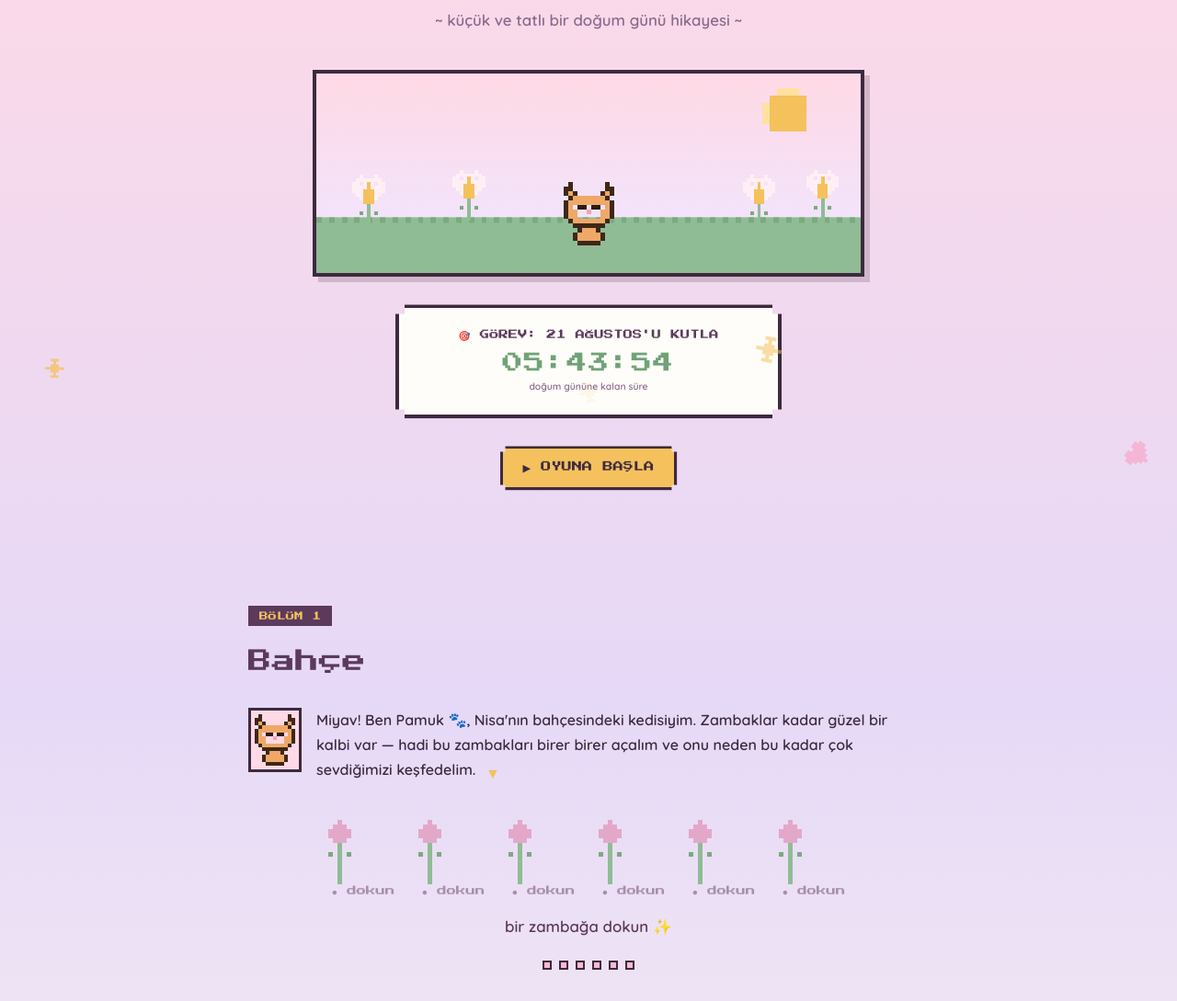
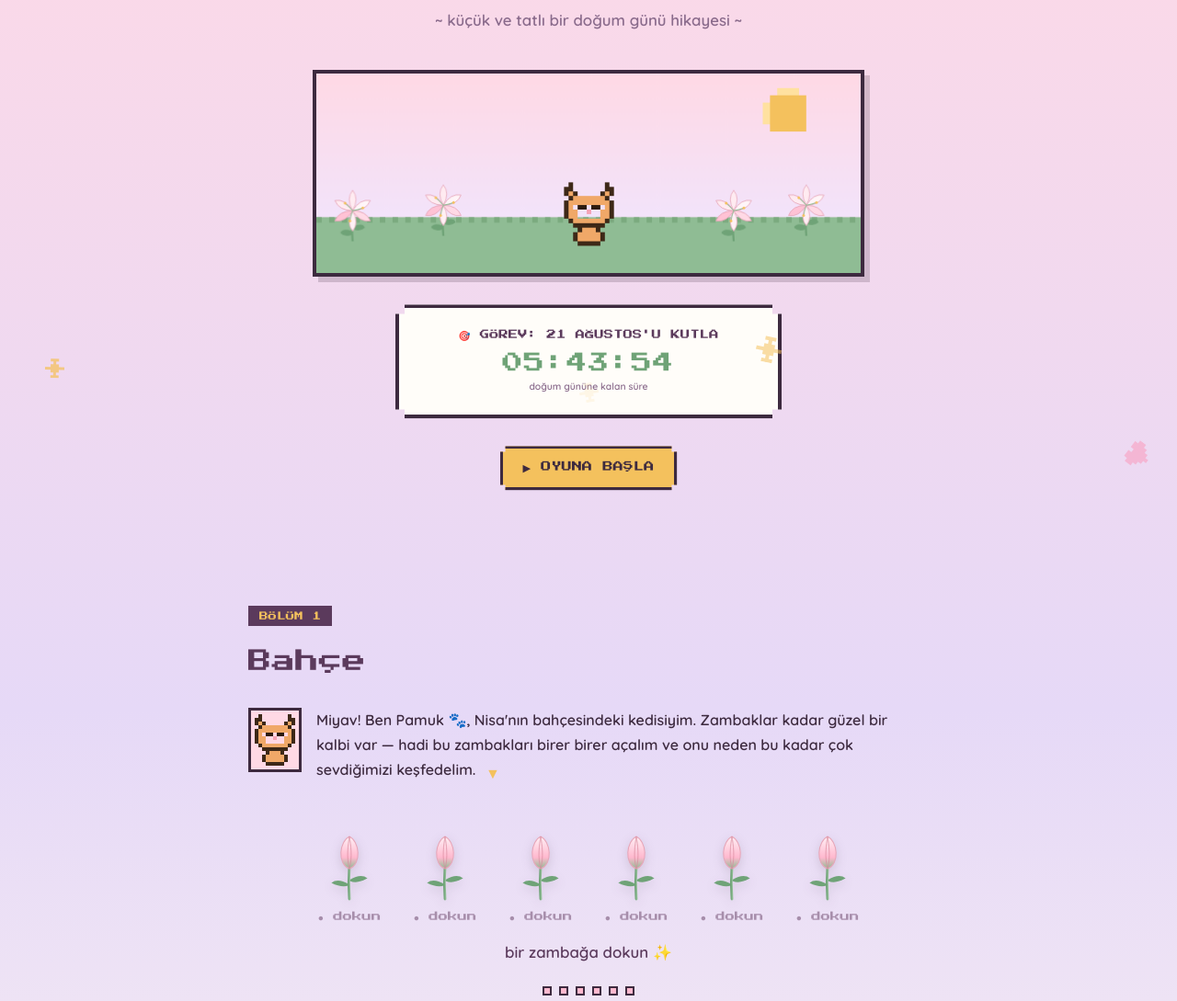
Before and after one commit to efecin5004-ctrl/dogungunu, a plain HTML site: page index.html in a window 1280 px wide. Shown: the part 211-1300 px from the top of the page at 92% size. Drawn offline with Linux system fonts and the light colour scheme.

Commit message:
Update index.html

```diff
--- a/index.html
+++ b/index.html
@@ -40,9 +40,6 @@ body{
 }
 
 canvas{
-  image-rendering: pixelated;
-  image-rendering: -moz-crisp-edges;
-  image-rendering: crisp-edges;
   display:block;
 }
 
@@ -209,22 +206,48 @@ section{
   display:flex;
   flex-wrap:wrap;
   justify-content:center;
-  gap: 6px 2px;
+  gap: 12px 8px;
   margin: 20px 0 10px;
 }
 .lily-slot{
   cursor:pointer;
   text-align:center;
   width: 96px;
-  transition: transform 0.15s ease;
+  transition: transform 0.2s ease;
+  display: flex;
+  flex-direction: column;
+  align-items: center;
 }
-.lily-slot:hover{ transform: translateY(-4px) scale(1.05); }
+.lily-slot:hover{ transform: translateY(-6px) scale(1.08); }
+
+.lily-icon-holder{
+  width: 80px;
+  height: 96px;
+  display: flex;
+  align-items: center;
+  justify-content: center;
+}
+
+.lily-svg {
+  filter: drop-shadow(0px 4px 6px rgba(61,42,63,0.15));
+  transition: transform 0.3s ease;
+}
+
+.bloom-anim {
+  animation: bloomPop 0.45s cubic-bezier(0.175, 0.885, 0.32, 1.275);
+}
+
+@keyframes bloomPop {
+  0% { transform: scale(0.5) rotate(-10deg); opacity: 0.3; }
+  100% { transform: scale(1) rotate(0deg); opacity: 1; }
+}
+
 .lily-hint{
   font-size: 0.65rem;
   font-family:'Press Start 2P', monospace;
   color: var(--plum-soft);
   opacity:0.7;
-  margin-top:2px;
+  margin-top:4px;
 }
 .reason-card{
   max-width: 460px;
@@ -463,7 +486,68 @@ section{
 
 <script>
 /* ============================================================
-   PIXEL SPRITE ENGINE
+   VECTOR LILY SVG DEFINITIONS
+   ============================================================ */
+const SVG_LILY_BUD = `
+<svg viewBox="0 0 100 120" width="70" height="85" class="lily-svg">
+  <defs>
+    <linearGradient id="budGrad" x1="0" y1="1" x2="0" y2="0">
+      <stop offset="0%" stop-color="#8FBC94"/>
+      <stop offset="35%" stop-color="#FFB8CE"/>
+      <stop offset="100%" stop-color="#FFF0F5"/>
+    </linearGradient>
+    <linearGradient id="stemGradBud" x1="0" y1="0" x2="1" y2="0">
+      <stop offset="0%" stop-color="#6FA377"/>
+      <stop offset="100%" stop-color="#8FBC94"/>
+    </linearGradient>
+  </defs>
+  <!-- Stem -->
+  <path d="M 50 65 Q 48 90 50 115" stroke="url(#stemGradBud)" stroke-width="4" fill="none" stroke-linecap="round"/>
+  <!-- Leaves -->
+  <path d="M 49 92 Q 32 82 22 90 Q 38 98 49 94 Z" fill="#6FA377"/>
+  <path d="M 51 85 Q 68 75 78 83 Q 62 92 51 87 Z" fill="#6FA377"/>
+  <!-- Closed Bud -->
+  <path d="M 50 68 C 30 60 35 25 50 18 C 65 25 70 60 50 68 Z" fill="url(#budGrad)" stroke="#E6A5B8" stroke-width="1.5"/>
+  <path d="M 50 68 C 45 50 48 30 50 18 C 52 30 55 50 50 68 Z" fill="none" stroke="#D88A9E" stroke-width="1"/>
+</svg>`;
+
+const SVG_LILY_BLOOM = `
+<svg viewBox="0 0 100 120" width="75" height="90" class="lily-svg bloom-anim">
+  <defs>
+    <linearGradient id="petalGrad" x1="0" y1="1" x2="0" y2="0">
+      <stop offset="0%" stop-color="#FFD9E5"/>
+      <stop offset="60%" stop-color="#FFF0F5"/>
+      <stop offset="100%" stop-color="#FFFFFF"/>
+    </linearGradient>
+    <linearGradient id="stemGrad" x1="0" y1="0" x2="1" y2="0">
+      <stop offset="0%" stop-color="#6FA377"/>
+      <stop offset="100%" stop-color="#8FBC94"/>
+    </linearGradient>
+  </defs>
+  <!-- Stem -->
+  <path d="M 50 65 Q 48 90 50 115" stroke="url(#stemGrad)" stroke-width="4" fill="none" stroke-linecap="round"/>
+  <!-- Leaves -->
+  <path d="M 49 90 Q 30 80 20 88 Q 38 98 49 92 Z" fill="#6FA377"/>
+  <path d="M 51 82 Q 70 72 80 80 Q 62 90 51 84 Z" fill="#6FA377"/>
+  <!-- Back Petals -->
+  <path d="M 50 60 Q 20 30 10 45 Q 26 64 50 60 Z" fill="url(#petalGrad)" stroke="#EAB8C9" stroke-width="1.5"/>
+  <path d="M 50 60 Q 80 30 90 45 Q 74 64 50 60 Z" fill="url(#petalGrad)" stroke="#EAB8C9" stroke-width="1.5"/>
+  <path d="M 50 60 Q 50 10 50 8 Q 50 10 50 60 Z" fill="url(#petalGrad)" stroke="#EAB8C9" stroke-width="1.5"/>
+  <!-- Front Petals -->
+  <path d="M 50 60 C 22 20 18 38 30 60 C 38 66 46 63 50 60 Z" fill="#FFF5F8" stroke="#E6A5B8" stroke-width="1.5"/>
+  <path d="M 50 60 C 78 20 82 38 70 60 C 62 66 54 63 50 60 Z" fill="#FFF5F8" stroke="#E6A5B8" stroke-width="1.5"/>
+  <path d="M 50 60 C 32 78 68 78 50 60 Z" fill="#FFEAF1" stroke="#E6A5B8" stroke-width="1.5"/>
+  <!-- Stamens -->
+  <path d="M 50 60 Q 40 40 35 34" stroke="#8FBC94" stroke-width="1.5" fill="none"/>
+  <circle cx="35" cy="34" r="3" fill="#F4C15D"/>
+  <path d="M 50 60 Q 50 38 50 30" stroke="#8FBC94" stroke-width="1.5" fill="none"/>
+  <circle cx="50" cy="30" r="3" fill="#F4C15D"/>
+  <path d="M 50 60 Q 60 40 65 34" stroke="#8FBC94" stroke-width="1.5" fill="none"/>
+  <circle cx="65" cy="34" r="3" fill="#F4C15D"/>
+</svg>`;
+
+/* ============================================================
+   PIXEL SPRITE ENGINE (For Cats & Particle UI)
    ============================================================ */
 function drawSprite(canvas, rows, palette, pixelSize){
   const cols = rows[0].length;
@@ -487,8 +571,6 @@ function drawSprite(canvas, rows, palette, pixelSize){
 const PAL_CAT = { B:'#3D2817', F:'#F0A868', E:'#2D1B0E', P:'#F5A3B5' };
 const PAL_CAT_GREY = { B:'#332E36', F:'#C9BFC7', E:'#2D1B0E', P:'#F5A3B5' };
 const PAL_CAT_WHITE = { B:'#B8A9BA', F:'#FFF8F0', E:'#4A2E4A', P:'#F5A3B5' };
-const PAL_LILY = { P:'#FFEFF5', Y:'#F4C15D', S:'#8FBC94', L:'#7BAA7F' };
-const PAL_LILY_BUD = { X:'#E3A8C9', S:'#8FBC94', L:'#7BAA7F' };
 const PAL_HEART = { X:'#FF7FA6' };
 const PAL_STAR = { X:'#F4C15D' };
 
@@ -508,42 +590,6 @@ const CAT_ROWS = [
   "..BFFFFFB..",
   "..BFFFFFB..",
   "...BBBBB..."
-];
-
-/* ---- lily bloom (9 x 14) ---- */
-const LILY_BLOOM_ROWS = [
-  "..P...P..",
-  ".PPPPPPP.",
-  "PP.PYP.PP",
-  "PPPPYPPPP",
-  "PPPYYYPPP",
-  ".PPYYYPP.",
-  "..PYYYP..",
-  "...YYY...",
-  "....S....",
-  "....S....",
-  "..L.S.L..",
-  "....S....",
-  "....S....",
-  "....S...."
-];
-
-/* ---- lily bud (9 x 14) ---- */
-const LILY_BUD_ROWS = [
-  "....X....",
-  "...XXX...",
-  "..XXXXX..",
-  "..XXXXX..",
-  "...XXX...",
-  "....S....",
-  "....S....",
-  "..L.S.L..",
-  "....S....",
-  "....S....",
-  "....S....",
-  "....S....",
-  "....S....",
-  "....S...."
 ];
 
 /* ---- heart (7 x 6) ---- */
@@ -568,6 +614,78 @@ const STAR_ROWS = [
 ];
 
 /* ============================================================
+   VECTOR LILY CANVAS DRAWING (HERO SCENE)
+   ============================================================ */
+function drawVectorLily(ctx, x, y, scale) {
+  ctx.save();
+  ctx.translate(x, y);
+  ctx.scale(scale, scale);
+
+  // Stem
+  ctx.beginPath();
+  ctx.moveTo(0, 0);
+  ctx.quadraticCurveTo(-2, -25, 0, -45);
+  ctx.strokeStyle = '#6FA377';
+  ctx.lineWidth = 3;
+  ctx.stroke();
+
+  // Leaves
+  ctx.beginPath();
+  ctx.moveTo(-1, -15);
+  ctx.quadraticCurveTo(-15, -20, -18, -12);
+  ctx.quadraticCurveTo(-10, -5, -1, -10);
+  ctx.fillStyle = '#6FA377';
+  ctx.fill();
+
+  ctx.beginPath();
+  ctx.moveTo(1, -22);
+  ctx.quadraticCurveTo(15, -28, 18, -20);
+  ctx.quadraticCurveTo(10, -13, 1, -18);
+  ctx.fillStyle = '#6FA377';
+  ctx.fill();
+
+  // Flower Petals
+  ctx.translate(0, -45);
+  const petalColors = ['#FFEBF1', '#FFF5F8', '#FFD9E5', '#FFF0F5', '#FFC2D5', '#FFEBF1'];
+  for(let i=0; i<6; i++){
+    const angle = (i * 60) * Math.PI / 180;
+    ctx.save();
+    ctx.rotate(angle);
+    ctx.beginPath();
+    ctx.moveTo(0, 0);
+    ctx.quadraticCurveTo(-10, -18, 0, -30);
+    ctx.quadraticCurveTo(10, -18, 0, 0);
+    ctx.fillStyle = petalColors[i];
+    ctx.fill();
+    ctx.strokeStyle = '#E6A5B8';
+    ctx.lineWidth = 1;
+    ctx.stroke();
+    ctx.restore();
+  }
+
+  // Stamens
+  for(let i=0; i<3; i++){
+    const angle = (i * 120 - 60) * Math.PI / 180;
+    ctx.save();
+    ctx.rotate(angle);
+    ctx.beginPath();
+    ctx.moveTo(0, 0);
+    ctx.quadraticCurveTo(3, -8, 4, -15);
+    ctx.strokeStyle = '#8FBC94';
+    ctx.lineWidth = 1.2;
+    ctx.stroke();
+
+    ctx.beginPath();
+    ctx.arc(4, -15, 2, 0, Math.PI * 2);
+    ctx.fillStyle = '#F4C15D';
+    ctx.fill();
+    ctx.restore();
+  }
+
+  ctx.restore();
+}
+
+/* ============================================================
    HERO SCENE
    ============================================================ */
 function drawScene(){
@@ -575,7 +693,6 @@ function drawScene(){
   c.style.width = '100%';
   c.style.maxWidth = '600px';
   const ctx = c.getContext('2d');
-  ctx.imageSmoothingEnabled = false;
   const w = c.width, h = c.height;
 
   // sky
@@ -600,11 +717,9 @@ function drawScene(){
     ctx.fillRect(x, h*0.72, 6, 6);
   }
 
-  // small lilies scattered in scene (static, decorative)
-  const bloomCanvas = document.createElement('canvas');
-  drawSprite(bloomCanvas, LILY_BLOOM_ROWS, PAL_LILY, 4);
-  [40, 150, 470, 540].forEach((x,i)=>{
-    ctx.drawImage(bloomCanvas, x, h - 108 - (i%2===0?0:6));
+  // Vector Lilies in scene background
+  [40, 140, 460, 540].forEach((x,i)=>{
+    drawVectorLily(ctx, x, h - 35 - (i%2===0?0:6), 0.75);
   });
 
   // cat sitting in the grass
@@ -642,7 +757,7 @@ function updateCountdown(){
 setInterval(updateCountdown, 1000);
 
 /* ============================================================
-   PORTRAIT (Pamuk the cat, small, blinking)
+   PORTRAIT (Pamuk the cat)
    ============================================================ */
 function makePortrait(container){
   const c = document.createElement('canvas');
@@ -654,7 +769,7 @@ makePortrait(document.getElementById('cat-portrait-holder'));
 makePortrait(document.getElementById('cat-portrait-holder-2'));
 
 /* ============================================================
-   GARDEN — CLICKABLE LILIES
+   GARDEN — CLICKABLE VECTOR LILIES
    ============================================================ */
 const REASONS = [
   "Zambaklar kadar zarif ve güzelsin. 🌷",
@@ -673,15 +788,17 @@ let openedCount = 0;
 REASONS.forEach((reason, i) => {
   const slot = document.createElement('div');
   slot.className = 'lily-slot';
-  const canvas = document.createElement('canvas');
-  slot.appendChild(canvas);
+
+  const iconHolder = document.createElement('div');
+  iconHolder.className = 'lily-icon-holder';
+  iconHolder.innerHTML = SVG_LILY_BUD;
+  slot.appendChild(iconHolder);
+
   const hint = document.createElement('div');
   hint.className = 'lily-hint';
   hint.textContent = '● dokun';
   slot.appendChild(hint);
   gardenRow.appendChild(slot);
-
-  drawSprite(canvas, LILY_BUD_ROWS, PAL_LILY_BUD, 5);
 
   const dot = document.createElement('div');
   dot.className = 'dot';
@@ -691,7 +808,7 @@ REASONS.forEach((reason, i) => {
   slot.addEventListener('click', () => {
     if(!bloomed){
       bloomed = true;
-      drawSprite(canvas, LILY_BLOOM_ROWS, PAL_LILY, 5);
+      iconHolder.innerHTML = SVG_LILY_BLOOM;
       hint.style.opacity = 0;
       dot.classList.add('done');
       openedCount++;
@@ -701,7 +818,7 @@ REASONS.forEach((reason, i) => {
       reasonCard.textContent = reason;
       reasonCard.style.opacity = 1;
     }, 150);
-    spawnBurst(canvas, 'heart');
+    spawnBurst(slot, 'heart');
   });
 });
 
```
